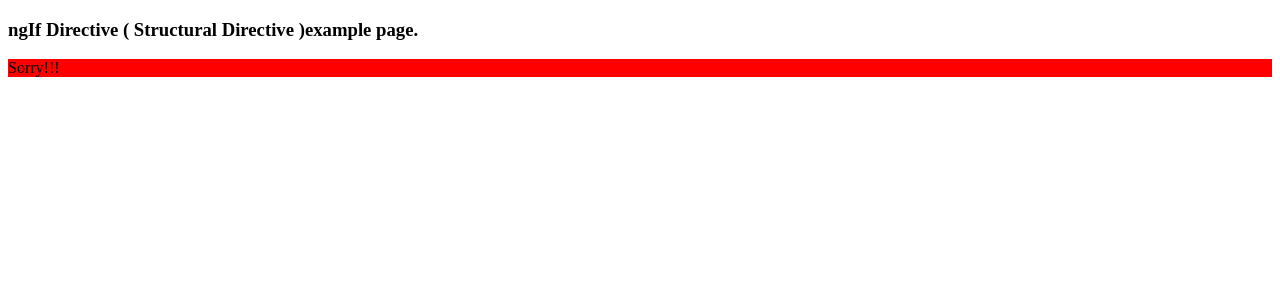
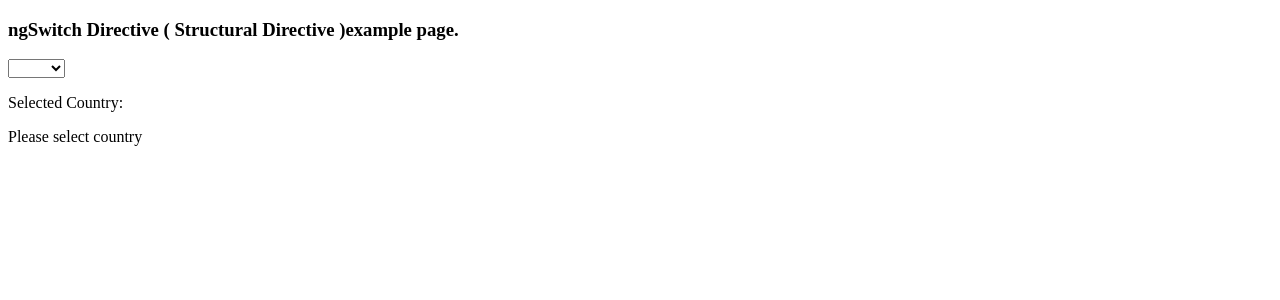
Before and after one commit to rajan10/AngularAppVSCode, an Angular app in the folder app4/: page / in a window 1280 px wide. Shown: the top 300 px of the page. Built offline with nearby package versions, Linux system fonts and the light colour scheme.

Commit message:
Add ngSwtichCase in the template by importing FormsModule

```diff
--- a/app4/src/app/app.component.html
+++ b/app4/src/app/app.component.html
@@ -1,17 +1,30 @@
 <div>
   <h3>
 
-    ngIf Directive ( Structural Directive )example page.
+    ngSwitch Directive ( Structural Directive )example page.
   </h3>
 <!-- Using Angular's style binding to dynamically set the color
 Here, the color of the div is bound to the value of mycolor, which is determined by the logic in the component. -->
  <!-- <div [style.color]="mycolor">{{marks}}</div> -->
 
+<!-- Using Angular's ngIf Structural directive to dynamically set the color -->
+ <!-- if *ngIf is true then first <div> element will be displayed and second div element will display if value of b is falsy-->
+ <!-- <div *ngIf="b" style="background-color:blue">Congratulations!!!</div>
 
- <!-- the ngClass directive is used to add and remove CSS classes
-In the template, the [ngClass] directive is used to bind the CSS class dynamically.
-If myclass is "class1", the element will have the color:green; if it's "class2", the element will have the coler:red style -->
- <div *ngIf="b" style="background-color:blue">Congratulations!!!</div>
+ <div *ngIf="!b" style="background-color:red">Sorry!!!</div> -->
 
- <div *ngIf="!b" style="background-color:red">Sorry!!!</div>
+<select [ngModel]="selectedCountry"> <!--ngModel directive(2-way directive) is binding to selectedCountry -->
+  <option>Nepal</option>
+  <option>India</option>
+  <option>USA</option>
+  <option>UK</option>
+</select>
+<p>Selected Country:{{selectedCountry}}</p>
+
+ <div [ngSwitch]="selectedCountry">
+  <p *ngSwitchCase="'Nepal'">Nepal </p> <!--ngSwitchCase value must be a string-->
+  <p *ngSwitchCase="'India'">India</p>
+  <p *ngSwitchCase="'USA'"> USA</p>
+  <p *ngSwitchCase="'UK'">UK</p>
+  <p *ngSwitchDefault>Please select country</p>
 </div>
--- a/app4/src/app/app.module.ts
+++ b/app4/src/app/app.module.ts
@@ -1,6 +1,6 @@
 import { NgModule } from '@angular/core';
 import { BrowserModule } from '@angular/platform-browser';
-
+import { FormsModule } from '@angular/forms';
 import { AppComponent } from './app.component';
 
 @NgModule({
@@ -8,7 +8,7 @@ import { AppComponent } from './app.component';
     AppComponent
   ],
   imports: [
-    BrowserModule
+    BrowserModule,FormsModule,
   ],
   providers: [],
   bootstrap: [AppComponent]
```
